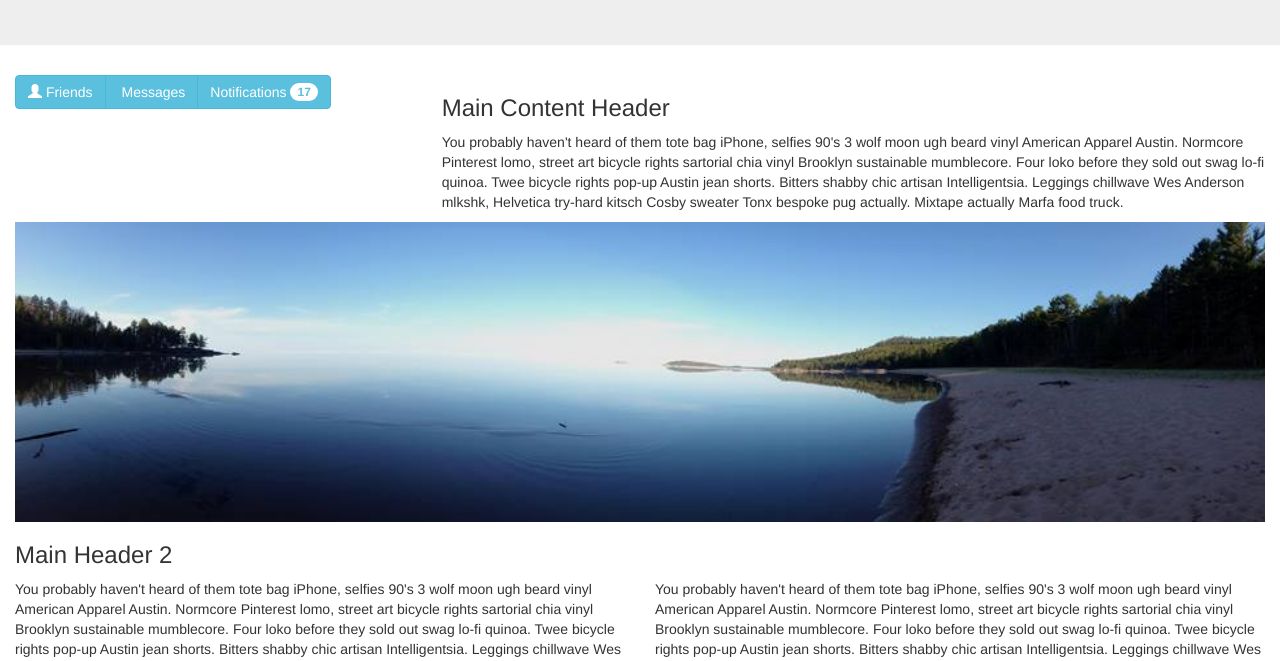
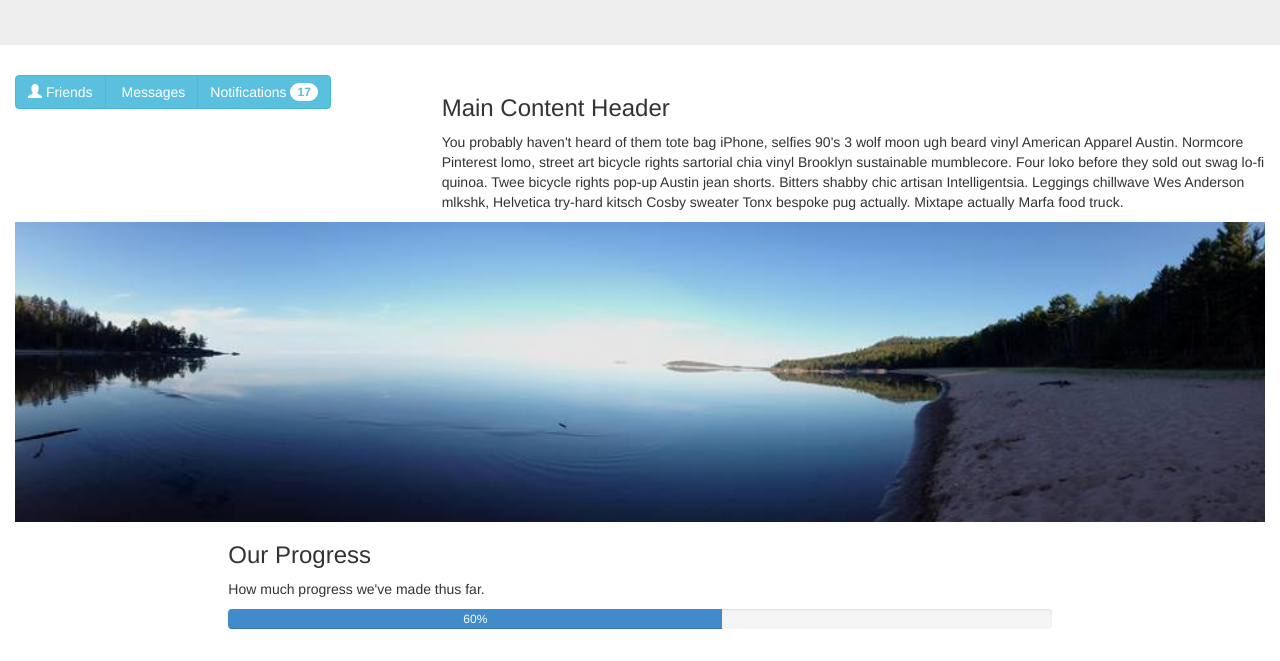
Before and after one commit to amysunhee/secondrepo, a plain HTML site: page index.html in a window 1280 px wide. Shown: the part 277-938 px from the top of the page. Drawn offline with nearby package versions, Linux system fonts and the light colour scheme.

Commit message:
Adding progress bar

```diff
--- a/index.html
+++ b/index.html
@@ -70,6 +70,18 @@
     </div><!--end row-->
 
     <div class="row">
+        <div class="col-md-8 col-md-offset-2">
+            <h3>Our Progress</h3>
+            <p>How much progress we've made thus far.</p>
+            <div class="progress">
+                <div class="progress-bar" role="progressbar" aria-valuenow="60" aria-valuemin="0" aria-valuemax="100" style="width: 60%;">60%</div>
+            </div><!--end progress-->
+        </div><!--end 8-->
+
+    </div><!--end row-->
+
+
+    <div class="row">
         <div class="col-xs-12">
             <h3>Main Header 2</h3>
         </div><!--end 12-->
```
